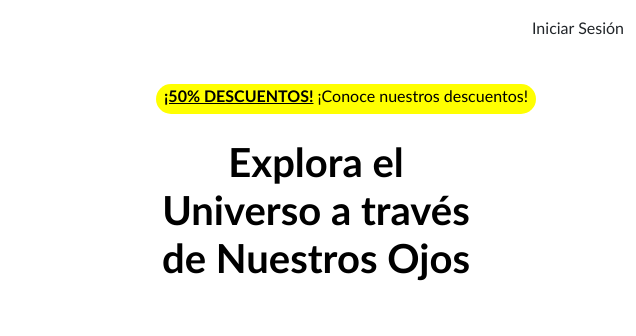
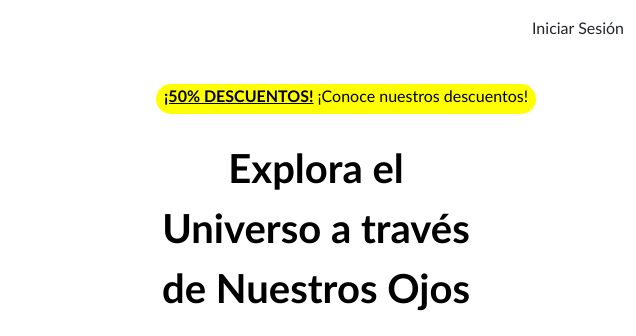
Before and after one commit to LizMD/Primer-Proyecto-UDD, a plain HTML site: page index.html in a window 1280 px wide. Shown: the top 336 px of the page, 644-1280 px from the left. Drawn offline with nearby package versions, Linux system fonts and the light colour scheme.

Commit message:
actualizacion 0.2

```diff
--- a/index.html
+++ b/index.html
@@ -64,7 +64,7 @@
           <div class="sesion2">
             <div class="boton"><b><u>¡50% DESCUENTOS!</u></b>
               ¡Conoce nuestros descuentos!</div><br>
-            <h1><span class="titulo">Explora el Universo a través de Nuestros Ojos</h1></span>
+            <span class="titulo"><b>Explora el Universo a través de Nuestros Ojos</b></span>
           </div>
 
           <div class="sesion3">
```
